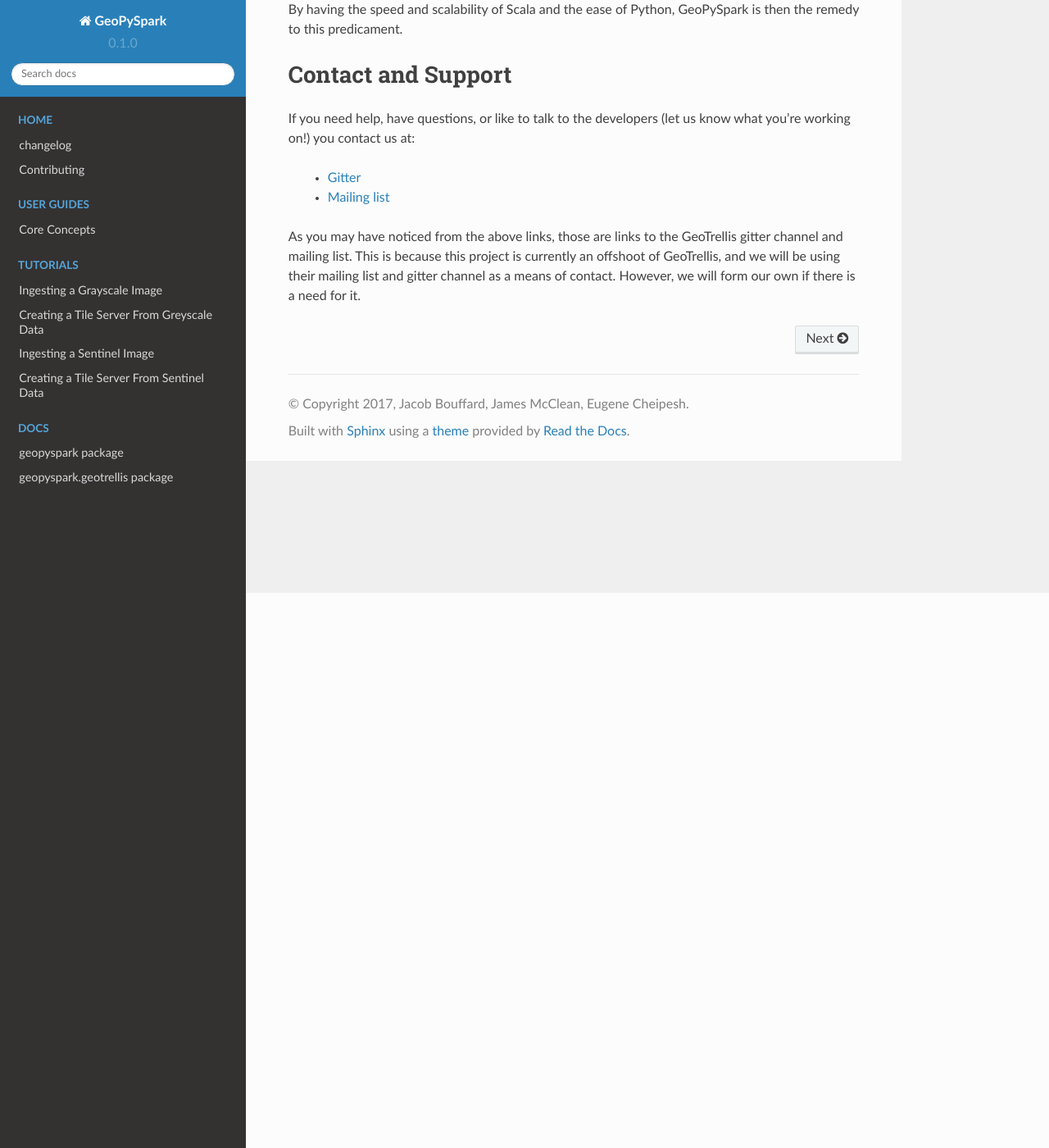
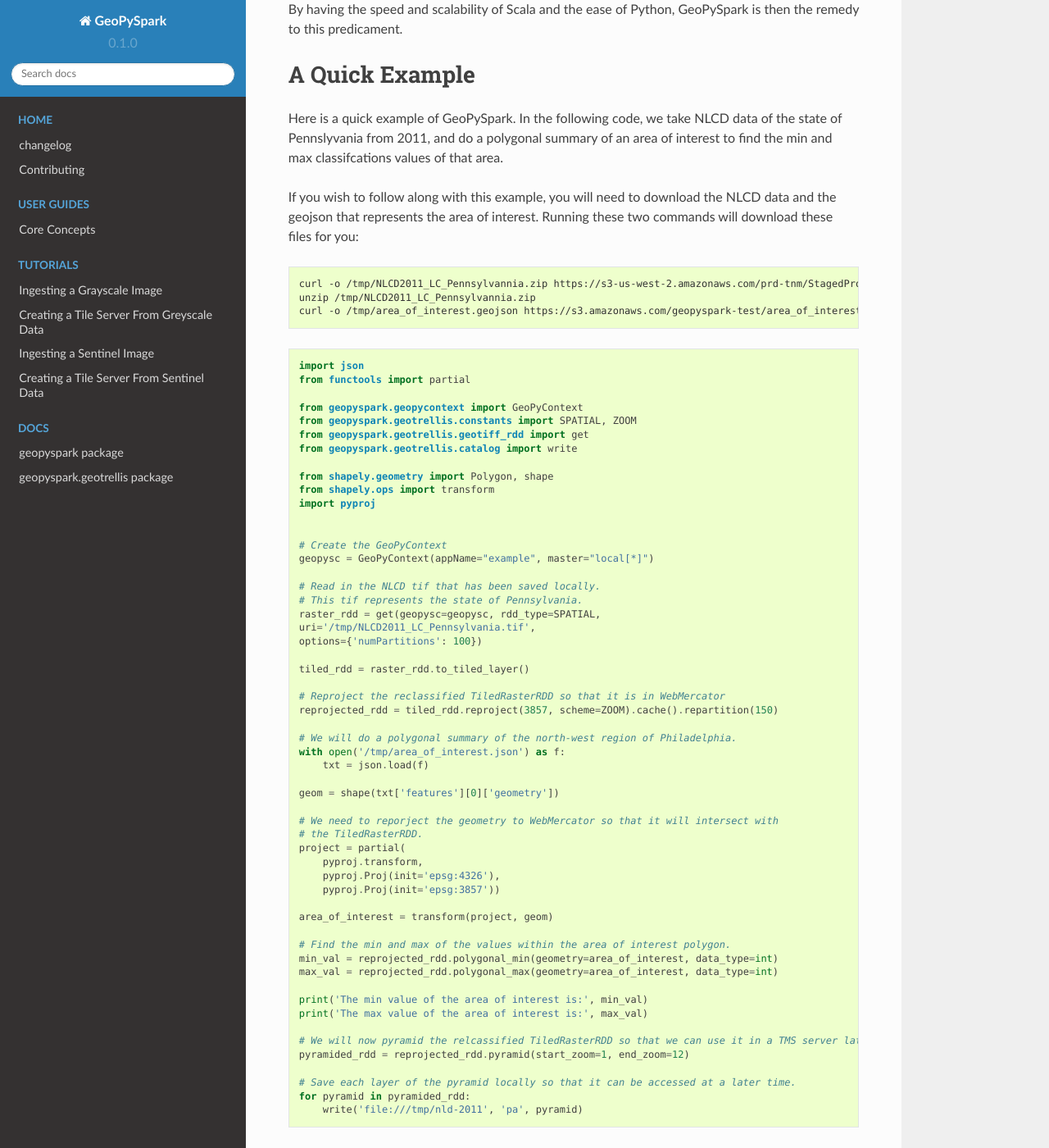
Before and after one commit to locationtech-labs/geopyspark, a Sphinx documentation site: the page built from docs/index.rst, in a window 1280 px wide and 1400 px high, scrolled down 677 px. Shown: the whole window at 82% size. Built offline with Sphinx 7.4.7 and the Read the Docs theme 2.0.0, drawn with Linux system fonts in a browser that asks for light colours.

Commit message:
Added example
Fixed README code

Added example code to index

```diff
--- a/docs/index.rst
+++ b/docs/index.rst
@@ -28,6 +28,82 @@ those who do not have the time and/or interest in learning a new language.
 
 By having the speed and scalability of Scala and the ease of Python,
 GeoPySpark is then the remedy to this predicament.
+
+A Quick Example
+----------------
+
+Here is a quick example of GeoPySpark. In the following code, we take NLCD data
+of the state of Pennslyvania from 2011, and do a polygonal summary of an area
+of interest to find the min and max classifcations values of that area.
+
+If you wish to follow along with this example, you will need to download the
+NLCD data and the geojson that represents the area of interest. Running these
+two commands will download these files for you:
+
+.. code:: console
+
+   curl -o /tmp/NLCD2011_LC_Pennsylvannia.zip https://s3-us-west-2.amazonaws.com/prd-tnm/StagedProducts/NLCD/2011/landcover/states/NLCD2011_LC_Pennsylvania.zip?ORIG=513_SBDDG
+   unzip /tmp/NLCD2011_LC_Pennsylvannia.zip
+   curl -o /tmp/area_of_interest.geojson https://s3.amazonaws.com/geopyspark-test/area_of_interest.json
+
+.. code:: python
+
+  import json
+  from functools import partial
+
+  from geopyspark.geopycontext import GeoPyContext
+  from geopyspark.geotrellis.constants import SPATIAL, ZOOM
+  from geopyspark.geotrellis.geotiff_rdd import get
+  from geopyspark.geotrellis.catalog import write
+
+  from shapely.geometry import Polygon, shape
+  from shapely.ops import transform
+  import pyproj
+
+
+  # Create the GeoPyContext
+  geopysc = GeoPyContext(appName="example", master="local[*]")
+
+  # Read in the NLCD tif that has been saved locally.
+  # This tif represents the state of Pennsylvania.
+  raster_rdd = get(geopysc=geopysc, rdd_type=SPATIAL,
+  uri='/tmp/NLCD2011_LC_Pennsylvania.tif',
+  options={'numPartitions': 100})
+
+  tiled_rdd = raster_rdd.to_tiled_layer()
+
+  # Reproject the reclassified TiledRasterRDD so that it is in WebMercator
+  reprojected_rdd = tiled_rdd.reproject(3857, scheme=ZOOM).cache().repartition(150)
+
+  # We will do a polygonal summary of the north-west region of Philadelphia.
+  with open('/tmp/area_of_interest.json') as f:
+      txt = json.load(f)
+
+  geom = shape(txt['features'][0]['geometry'])
+
+  # We need to reporject the geometry to WebMercator so that it will intersect with
+  # the TiledRasterRDD.
+  project = partial(
+      pyproj.transform,
+      pyproj.Proj(init='epsg:4326'),
+      pyproj.Proj(init='epsg:3857'))
+
+  area_of_interest = transform(project, geom)
+
+  # Find the min and max of the values within the area of interest polygon.
+  min_val = reprojected_rdd.polygonal_min(geometry=area_of_interest, data_type=int)
+  max_val = reprojected_rdd.polygonal_max(geometry=area_of_interest, data_type=int)
+
+  print('The min value of the area of interest is:', min_val)
+  print('The max value of the area of interest is:', max_val)
+
+  # We will now pyramid the relcassified TiledRasterRDD so that we can use it in a TMS server later.
+  pyramided_rdd = reprojected_rdd.pyramid(start_zoom=1, end_zoom=12)
+
+  # Save each layer of the pyramid locally so that it can be accessed at a later time.
+  for pyramid in pyramided_rdd:
+      write('file:///tmp/nld-2011', 'pa', pyramid)
+
 
 Contact and Support
 --------------------
```
Also changed, not shown: README.rst (+76 -0 lines).
